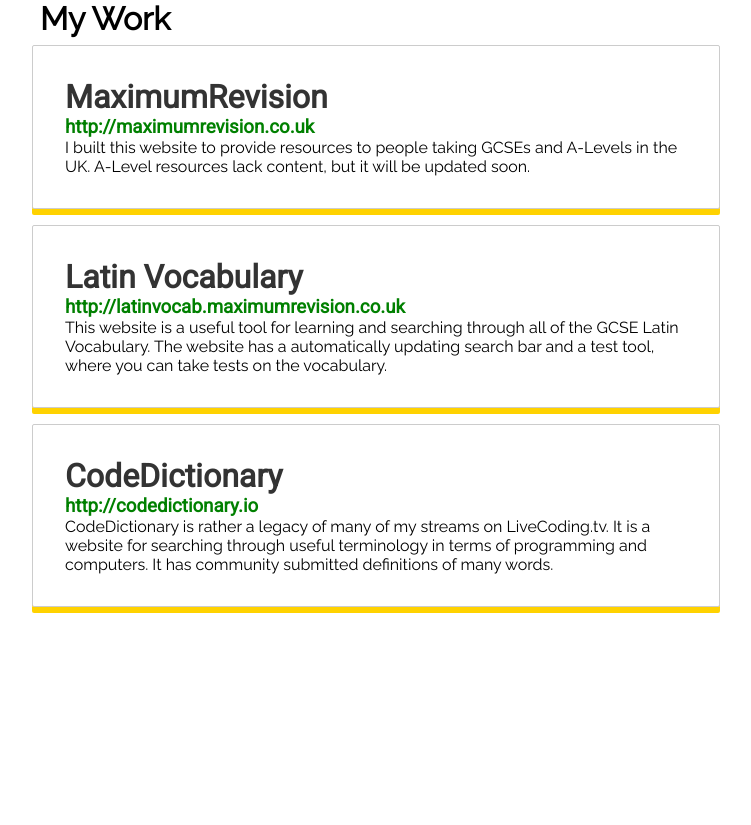
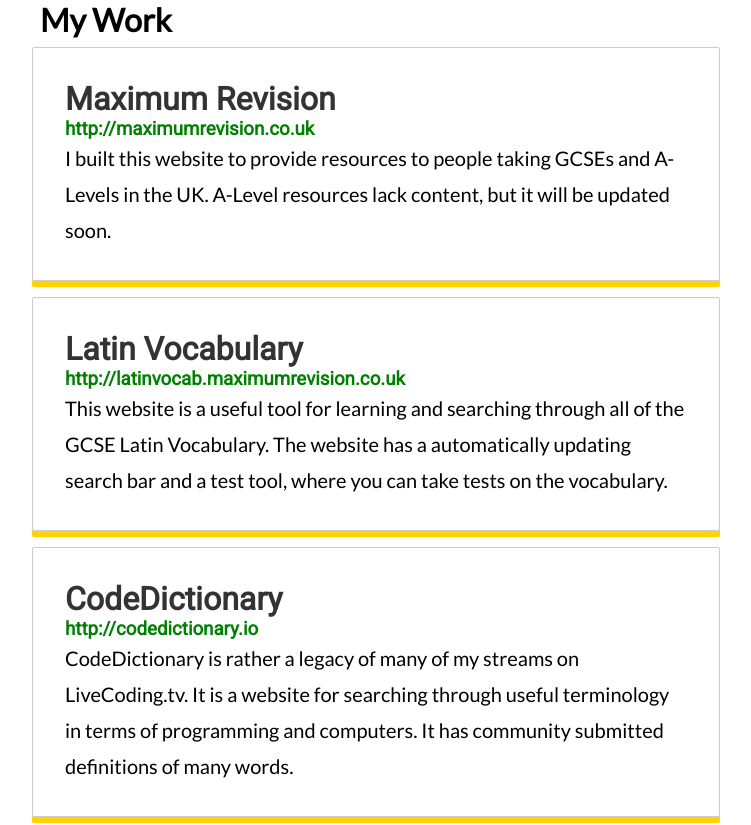
Before and after one commit to MaxTheMonster/MaxUngless, a Django app: page /work/ in a window 1280 px wide. Shown: the part 153-978 px from the top of the page, without its empty margins (264-1015 px from the left). Before the commit the page ends 766 px from the top, so only its background shows below. Run offline with Django 3.2, Linux system fonts and the light colour scheme.

Commit message:
Minor fixes for migration
Changed admin panel for host migration. Changed font from Raleway to Lato for readability

```diff
--- a/static/css/styles.css
+++ b/static/css/styles.css
@@ -1,4 +1,4 @@
-@import url("https://fonts.googleapis.com/css?family=Raleway|Roboto");
+@import url("https://fonts.googleapis.com/css?family=Lato|Roboto");
 /* http://prismjs.com/download.html?themes=prism&languages=markup+css+clike+javascript+php+python+scss */
 /**
  * prism.js default theme for JavaScript, CSS and HTML
@@ -126,13 +126,19 @@ pre[class*="language-"] {
   padding: 0; }
 
 h1, h2, h3, h4 {
-  font-family: 'Roboto', sans-serif; }
+  font-family: "Roboto", sans-serif; }
+
+p {
+  line-height: 180%;
+  font-size: 20px;
+  font-weight: 100; }
 
 p, li {
-  font-family: 'Raleway', sans-serif; }
+  font-weight: 300;
+  font-family: "Lato", sans-serif; }
   p a, li a {
     color: #2a7ae2;
-    font-family: Raleway;
+    font-family: "Lato", sans-serif;
     text-decoration: none;
     position: relative; }
   p a:hover, li a:hover {
@@ -182,7 +188,7 @@ p, li {
     color: #FFD200; }
 
 #topic_title {
-  font-family: Raleway;
+  font-family: "Lato", sans-serif;
   flex-grow: 2;
   width: 100%;
   margin-left: 1.5em; }
@@ -204,10 +210,17 @@ p, li {
   border-radius: 2px;
   border: 1px solid rgba(0, 0, 0, 0.2);
   box-shadow: 0 6px #FFD200;
-  transition: 0.3s; }
+  transition: 0.3s;
+  word-break: break-all;
+  /* Instead use this non-standard one: */
+  word-break: break-word; }
   .card .inner {
     padding: 2em; }
   .card h3.url {
+    word-break: break-all;
+    /* Instead use this non-standard one: */
+    word-break: break-word;
+    display: inline;
     color: green; }
   .card a {
     color: rgba(0, 0, 0, 0.8);
@@ -277,6 +290,7 @@ p, li {
       .container .article .buttons .back {
         font-size: 17px;
         font-weight: lighter;
+        font-family: "Roboto", sans-serif;
         padding: 1em;
         background: white;
         border: 1px solid rgba(0, 0, 0, 0.2);
@@ -290,7 +304,7 @@ p, li {
     .container .article .title h1, .container .article .title h4 {
       text-align: center; }
     .container .article .topic {
-      font-family: Raleway;
+      font-family: "Lato", sans-serif;
       text-align: left !important;
       color: rgba(0, 0, 0, 0.8);
       font-weight: lighter; }
@@ -301,10 +315,6 @@ p, li {
       word-spacing: 0.2em;
       line-height: 1.2em;
       word-wrap: break-word; }
-      .container .article .content p {
-        line-spacing: 0.5em;
-        word-spacing: 0.4em;
-        line-height: 1.3em; }
       .container .article .content h3, .container .article .content ul, .container .article .content li, .container .article .content h2, .container .article .content a, .container .article .content h1, .container .article .content p {
         margin-top: 1em; }
       .container .article .content h2 {
--- a/static/scss/styles.scss
+++ b/static/scss/styles.scss
@@ -1,6 +1,8 @@
-@import url('https://fonts.googleapis.com/css?family=Raleway|Roboto');
+@import url('https://fonts.googleapis.com/css?family=Lato|Roboto');
 @import "prism";
 
+$content-font: 'Lato', sans-serif;
+$display-font: 'Roboto', sans-serif;
 
 // Animations
 
@@ -20,15 +22,21 @@
 }
 
 h1, h2, h3, h4 {
-  font-family: 'Roboto', sans-serif;
+	font-family: $display-font;
 }
 
+p {
+	line-height: 180%;
+	font-size: 20px;
+	font-weight: 100;
+}
 p, li {
-  font-family: 'Raleway', sans-serif;
+	font-weight: 300;
+	font-family: $content-font;
 
 	a {
 		color: #2a7ae2;
-    font-family: Raleway;
+		font-family: $content-font;
 		text-decoration: none;
 		position: relative;
 	}
@@ -96,7 +104,7 @@ p, li {
 }
 
 #topic_title {
-  font-family: Raleway;
+	font-family: $content-font;
 	flex-grow: 2;
 	width: 100%;
 	margin-left: 1.5em;
@@ -128,12 +136,19 @@ p, li {
 	border: 1px solid rgba(0,0,0,0.2);
 	box-shadow: 0 6px #FFD200;
 	transition: 0.3s;
+	word-break: break-all;
+	/* Instead use this non-standard one: */
+	word-break: break-word;
 
 	.inner {
 		padding: 2em;
 	}
 
 	h3.url {
+		word-break: break-all;
+		/* Instead use this non-standard one: */
+		word-break: break-word;
+		display: inline;
 		color: green;
 	}
 
@@ -239,6 +254,7 @@ p, li {
 			.back {
 				font-size: 17px;
 				font-weight: lighter;
+				font-family: $display-font;
 				padding: 1em;
 				background: white;
 				border: 1px solid rgba(0,0,0,0.2);
@@ -263,7 +279,7 @@ p, li {
 		}
 
 		.topic {
-      font-family: Raleway;
+			font-family: $content-font;
 			text-align: left !important;
 			color: rgba(0,0,0,0.8);
 			font-weight: lighter;
@@ -278,12 +294,6 @@ p, li {
 			word-spacing: 0.2em;
 			line-height: 1.2em;
 			word-wrap: break-word;
-
-      p {
-        line-spacing: 0.5em;
-        word-spacing: 0.4em;
-        line-height: 1.3em;
-      }
 
 			h3, ul, li, h2, a, h1, p {
 				margin-top: 1em;
--- a/templates/Blog/base.html
+++ b/templates/Blog/base.html
@@ -3,10 +3,15 @@
 <html lang="en">
 <head>
   <meta charset="UTF-8">
+  <meta name="description" content="My name is Max Ungless and I am an aspiring web and software developer living in London.">
+  <meta name="keywords" content="Max Ungless, Ungless">
+  <meta name="robots" content="index,follow">
   <meta name="viewport" content="width=device-width, initial-scale=1.0">
   <meta http-equiv="X-UA-Compatible" content="ie=edge">
   <title>Max Ungless {% block title %}{% endblock %}</title>
-  <link rel="stylesheet" href="{% static "css/styles.css" %}">
+  <link rel='shortcut icon' type='image/x-icon' href='{% static "favicon.ico" %}' />
+  <!-- <link rel='shortcut icon' type='image/x-icon' href='http://maxungless.com/favicon.ico' /> -->
+  <link rel="stylesheet" href="{% static 'css/styles.css' %}">
   <link rel="stylesheet" href="https://maxcdn.bootstrapcdn.com/font-awesome/4.7.0/css/font-awesome.min.css">
 </head>
 <body>
@@ -18,5 +23,15 @@
   </div>
   {% block content %}
   {% endblock %}
+  <script>
+  (function(i,s,o,g,r,a,m){i['GoogleAnalyticsObject']=r;i[r]=i[r]||function(){
+  (i[r].q=i[r].q||[]).push(arguments)},i[r].l=1*new Date();a=s.createElement(o),
+  m=s.getElementsByTagName(o)[0];a.async=1;a.src=g;m.parentNode.insertBefore(a,m)
+  })(window,document,'script','https://www.google-analytics.com/analytics.js','ga');
+
+  ga('create', 'UA-53354801-3', 'auto');
+  ga('send', 'pageview');
+
+</script>
 </body>
 </html>
--- a/templates/Blog/contact.html
+++ b/templates/Blog/contact.html
@@ -6,8 +6,9 @@
   <h1 id="topic_title">Contact me</h1>
   <div class="card contact">
     <div class="inner">
-      <p>Currently, you can contact me vie email or Wickr.</p>
-      <h2><i class="fa fa-envelope-o" aria-hidden="true"></i>&nbsp; Email: <strong>maxungless@gmail.com</strong></h2>
+      <p>Currently, you can contact me via email or Wickr.</p>
+      <h2><i class="fa fa-envelope-o" aria-hidden="true"></i>&nbsp; Email: <a href="mailto:max
+        "></a><strong>maxungless@gmail.com</strong></h2></a>
       <h2><i class="fa fa-comment-o" aria-hidden="true"></i>&nbsp; Wickr: <strong>maxung</strong></h2>
     </div>
   </div>
--- a/templates/Blog/work.html
+++ b/templates/Blog/work.html
@@ -7,7 +7,7 @@
   <h1 id="topic_title">My Work</h1>
   <div class="card">
     <div class="inner">
-      <a href="http://maximumrevision.co.uk"><h1>MaximumRevision</h1>
+      <a href="http://maximumrevision.co.uk"><h1>Maximum Revision</h1>
       <h3 class="url">http://maximumrevision.co.uk</h3></a>
       <p>I built this website to provide resources to people taking GCSEs and A-Levels in the UK. A-Level resources lack content, but it will be updated soon.</p>
     </div>
```
Also changed, not shown: templates/Blog/index.html (+5 -5 lines), templates/admin/base.html (added, +88 -0 lines), templates/admin/base_site.html (added, +16 -0 lines), Blog/templatetags/markdown_filter.py (line endings or trailing spaces), static/favicon.ico (added), static/livecoding.png, static/scss/_prism.scss (line endings or trailing spaces), templates/Blog/post.html (line endings or trailing spaces), templates/Blog/topic.html (line endings or trailing spaces), templates/Blog/topics.html (line endings or trailing spaces), 3 other files. Lines whose indentation alone changed are shown as unchanged.
